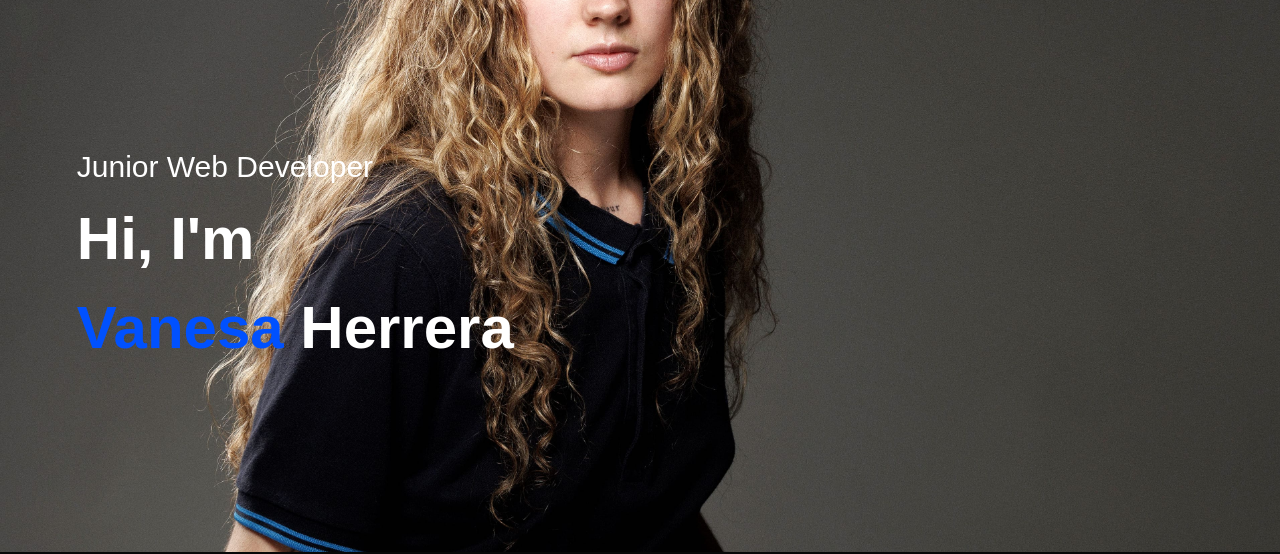
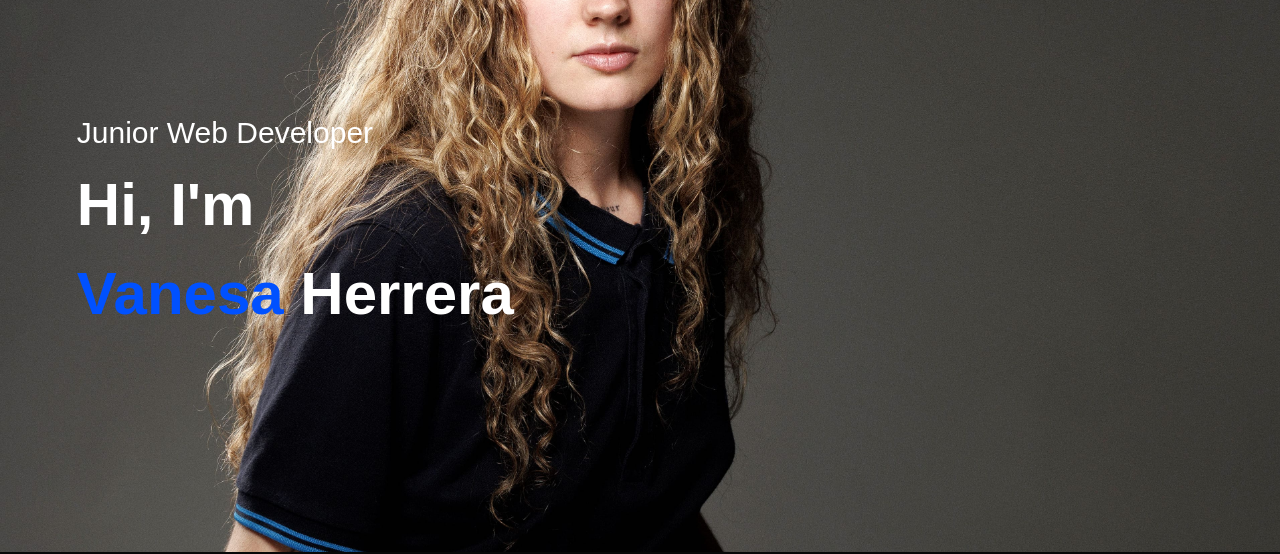
Before and after one commit to vaneesa-hrr/portfolio-vanesa-herrera, a plain HTML site: page index.html in a window 1280 px wide. Shown: the part 248-802 px from the top of the page. Drawn offline with Linux system fonts and the light colour scheme.

Commit message:
style header text

```diff
--- a/style.css
+++ b/style.css
@@ -106,7 +106,7 @@ nav ul li a:hover::after {
 }
 
 .header-text {
-  margin-top: 34%;
+  margin-top: 31%;
   font-size: 30px;
 }
 
```
